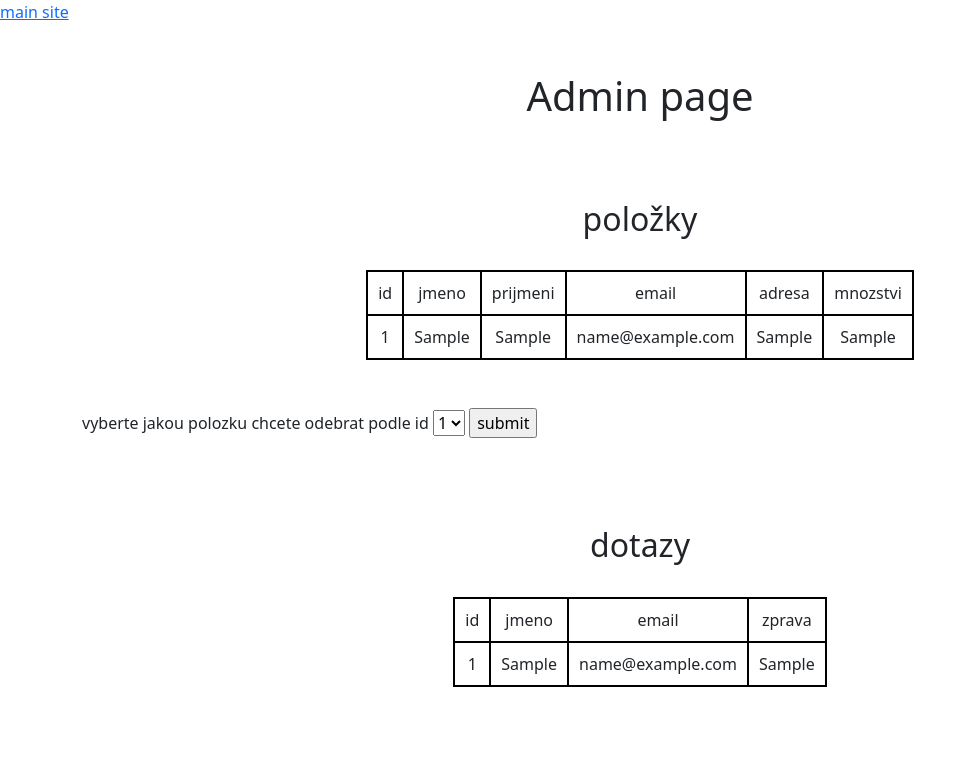
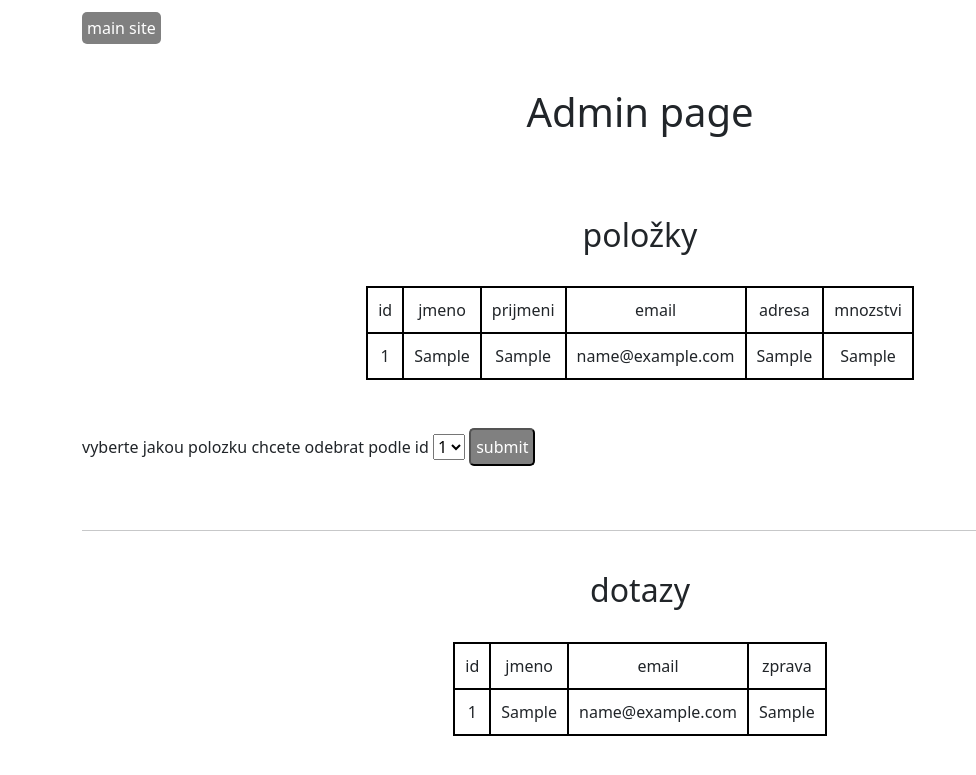
Before and after one commit to mathew8e/FreeAir, a PHP site: page /admin.php in a window 1280 px wide. Shown: the top 775 px of the page, without its empty margins (0-976 px from the left). Run offline with PHP 8.4, Linux system fonts and the light colour scheme; tables that the repository leaves empty hold one stand-in row (values such as "Sample post").

Commit message:
some polishing

```diff
--- a/About.php
+++ b/About.php
@@ -3,6 +3,7 @@
         <title>Buy free air</title>
         <link href="https://cdn.jsdelivr.net/npm/bootstrap@5.0.1/dist/css/bootstrap.min.css" rel="stylesheet" integrity="sha384-+0n0xVW2eSR5OomGNYDnhzAbDsOXxcvSN1TPprVMTNDbiYZCxYbOOl7+AMvyTG2x" crossorigin="anonymous">
         <link rel="stylesheet" href="css/styleheader.css">
+        <link rel="icon" type="image/png" href="./img/airlogofavicon.png">
     </head>
     <body style="padding: 0px;">
         <nav class="navbar navbar-expand-lg navbar-light px-4">
--- a/Buy.php
+++ b/Buy.php
@@ -3,6 +3,7 @@
         <title>Buy free air</title>
         <link href="https://cdn.jsdelivr.net/npm/bootstrap@5.0.1/dist/css/bootstrap.min.css" rel="stylesheet" integrity="sha384-+0n0xVW2eSR5OomGNYDnhzAbDsOXxcvSN1TPprVMTNDbiYZCxYbOOl7+AMvyTG2x" crossorigin="anonymous">
         <link rel="stylesheet" href="css/styleheader.css">
+        <link rel="icon" type="image/png" href="./img/airlogofavicon.png">
         <style>
             td {
                 padding: 3px;
--- a/admin.php
+++ b/admin.php
@@ -1,7 +1,10 @@
+<!DOCTYPE html>
 <html>
     <head>
         <title>admin</title>
         <link href="https://cdn.jsdelivr.net/npm/bootstrap@5.0.1/dist/css/bootstrap.min.css" rel="stylesheet" integrity="sha384-+0n0xVW2eSR5OomGNYDnhzAbDsOXxcvSN1TPprVMTNDbiYZCxYbOOl7+AMvyTG2x" crossorigin="anonymous">
+        <link rel="icon" type="image/png" href="./img/airlogofavicon.png">
+        <link rel="stylesheet" href="css/styleheader.css">
         <style>
             tr, td{
                 border: solid black 2px;
@@ -16,26 +19,29 @@
             }
         </style>
     </head>
-    <body>
-            <nav>
-               <a href="index.php">main site</a>
+    <body class="py-3">
 
+            <nav class="container">
+               <a href="index.php" class="graybutton">main site</a>
             </nav>
-        <div class="container-fluid py-5">
+
+
+        <div class="container py-5">
             <h1 class="text-center">Admin page</h1>
         </div>
         <h2 class="py-4">položky</h2>
 
-<?php include "php/adminphp.php"; ?>
+        <div class="container">
+        <?php include "php/adminphp.php"; ?>
 
-        <div class="container">
             <form action="" method="post" id="admin" class="py-5">
                 vyberte jakou polozku chcete odebrat podle id <select name="vybratid" id="vybratid" form="admin"> <?php nameList($conn, "SELECT id FROM nakup") ?> </select>
-                <input type="submit" value="submit" name="delsubmit">
+                <input type="submit" value="submit" name="delsubmit" class="graybutton">
             </form>
-        </div>
+            <hr>
         <h2 class="py-4">dotazy</h2>
         <?php include "php/dotazview.php"; ?>
+        </div>
 
     </body>
 </html>
--- a/css/styleheader.css
+++ b/css/styleheader.css
@@ -19,3 +19,10 @@
 :root{
     --backgroundlite: rgb(189, 200, 201);
 }
+.graybutton{
+    color: white;
+    background-color: gray;
+    border-radius: 5px;
+    text-decoration: none;
+    padding: 5px;
+}
--- a/index.php
+++ b/index.php
@@ -5,6 +5,7 @@
         <link rel="stylesheet" href="css/style.css">
         <link href="https://cdn.jsdelivr.net/npm/bootstrap@5.0.1/dist/css/bootstrap.min.css" rel="stylesheet" integrity="sha384-+0n0xVW2eSR5OomGNYDnhzAbDsOXxcvSN1TPprVMTNDbiYZCxYbOOl7+AMvyTG2x" crossorigin="anonymous">
         <link rel="stylesheet" href="css/styleheader.css">
+        <link rel="icon" type="image/png" href="./img/airlogofavicon.png">
     </head>
     <body style="padding: 0px;">
         <nav class="navbar navbar-expand-lg navbar-light px-4">
--- a/php/buyform.php
+++ b/php/buyform.php
@@ -3,12 +3,13 @@
         <title>Buy free air</title>
         <link href="https://cdn.jsdelivr.net/npm/bootstrap@5.0.1/dist/css/bootstrap.min.css" rel="stylesheet" integrity="sha384-+0n0xVW2eSR5OomGNYDnhzAbDsOXxcvSN1TPprVMTNDbiYZCxYbOOl7+AMvyTG2x" crossorigin="anonymous">
         <link rel="stylesheet" href="../css/styleheader.css">
+        <link rel="icon" type="image/png" href="./img/airlogofavicon.png">
     </head>
     <body style="padding: 0px;">
         <nav class="navbar navbar-expand-lg navbar-light px-4">
             <div class="container-fluid">
 
-                    <a class="navbar-brand col py-4" href="index.php"><img src="../img/airlogo.png" alt="" width="200vh"></a>
+                    <a class="navbar-brand col py-4" href="../index.php"><img src="../img/airlogo.png" alt="" width="200vh"></a>
 
                     <h2 class="text-center col">FreeAir.com</h2>
                     <ul class="navbar-nav nav justify-content-end col">
```
Also changed, not shown: img/airlogofavicon.png (added).
